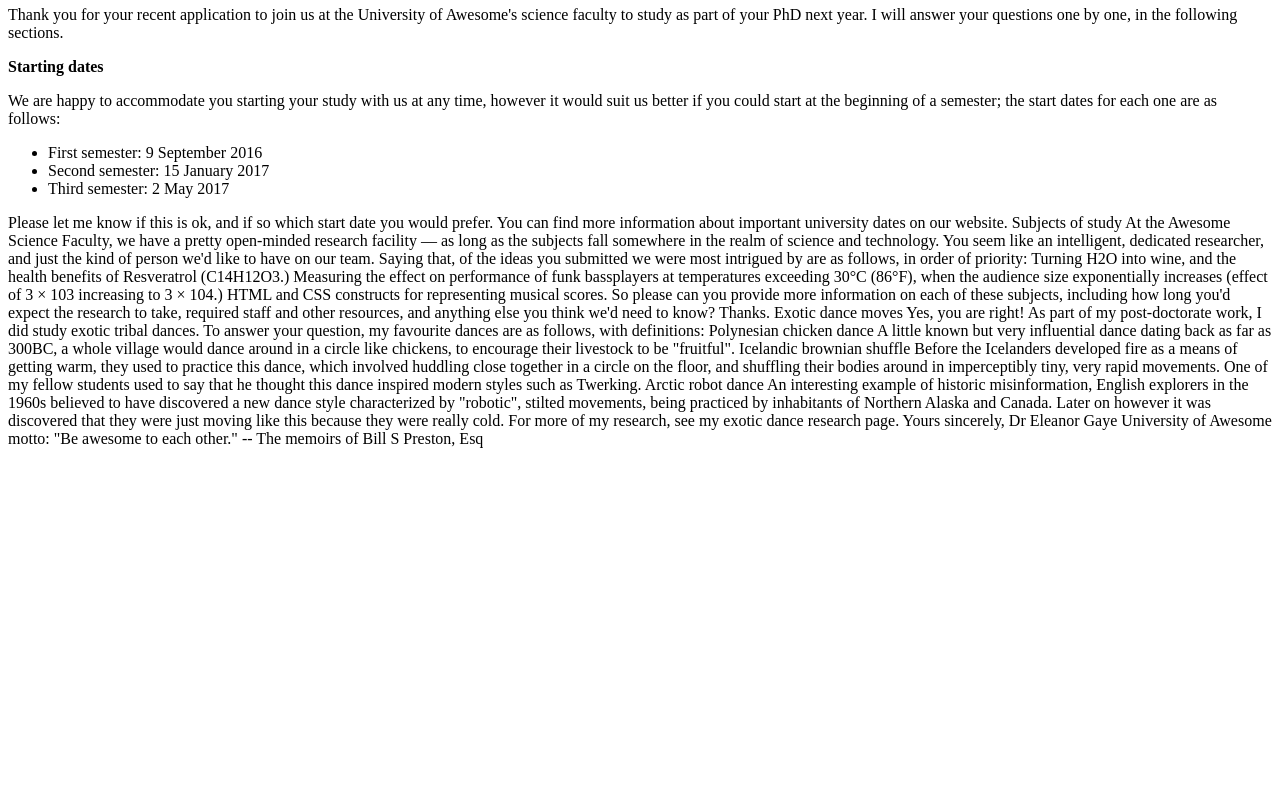
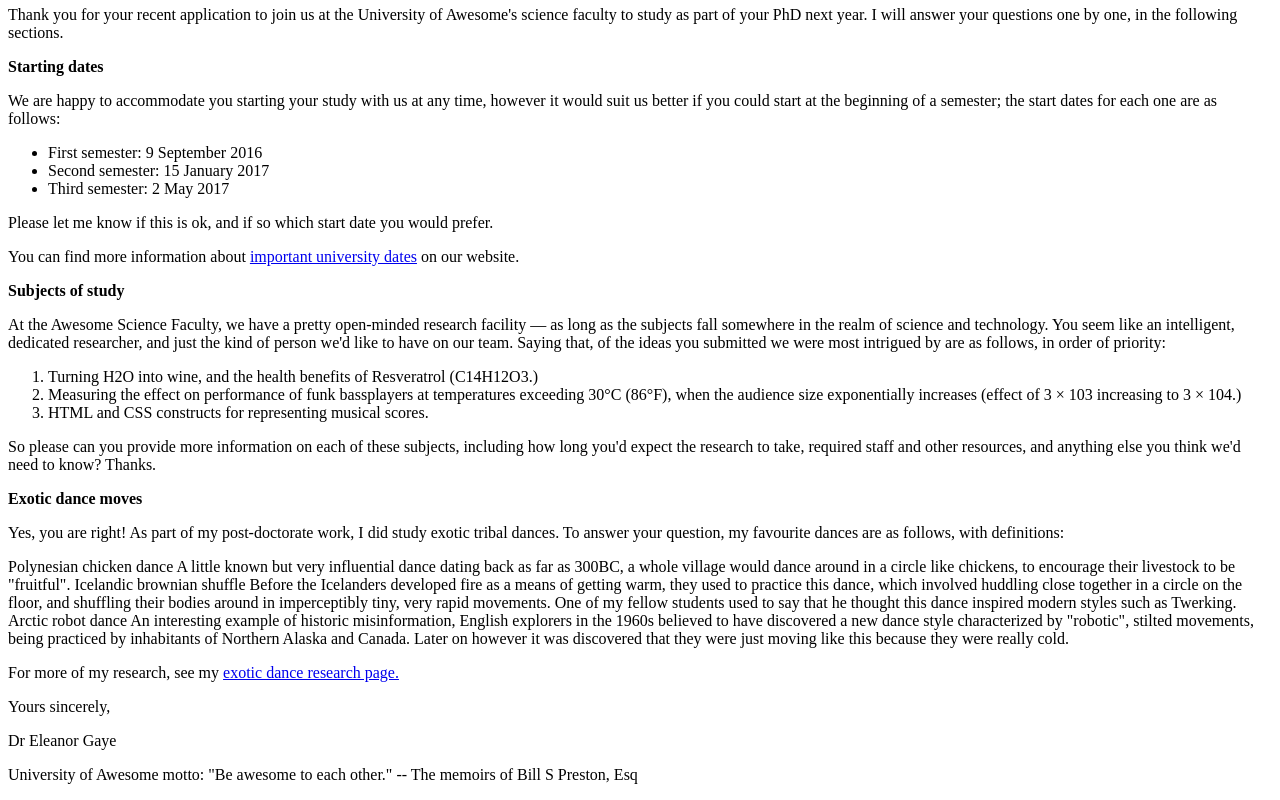
Before and after one commit to AB31804/AB31804, a plain HTML site: page Assignment1.html in a window 1280 px wide. Shown: the part 352-1152 px from the top of the page. Before the commit the page ends 808 px from the top, so only its background shows below. Drawn offline with Linux system fonts and the light colour scheme.

Commit message:
Links
Added 2 links

```diff
--- a/Assignment1.html
+++ b/Assignment1.html
@@ -44,25 +44,26 @@
     <li>Third semester: 2 May 2017</li>
     </ul>
 
-    Please let me know if this is ok, and if so which start date you would prefer.
+    <p>Please let me know if this is ok, and if so which start date you would prefer.</p>
 
-    You can find more information about important university dates on our website.
+    <p>You can find more information about <a href = "https://example.com">important university dates</a> on our website.</p>
 
 
-    Subjects of study
+    <p><strong>Subjects of study</strong></p>
 
-    At the Awesome Science Faculty, we have a pretty open-minded research facility — as long as the subjects fall somewhere in the realm of science and technology. You seem like an intelligent, dedicated researcher, and just the kind of person we'd like to have on our team. Saying that, of the ideas you submitted we were most intrigued by are as follows, in order of priority:
+    <p>At the Awesome Science Faculty, we have a pretty open-minded research facility — as long as the subjects fall somewhere in the realm of science and technology. You seem like an intelligent, dedicated researcher, and just the kind of person we'd like to have on our team. Saying that, of the ideas you submitted we were most intrigued by are as follows, in order of priority:</p>
+    <ol>
+    <li>Turning H2O into wine, and the health benefits of Resveratrol (C14H12O3.)</li>
+    <li>Measuring the effect on performance of funk bassplayers at temperatures exceeding 30°C (86°F), when the audience size exponentially increases (effect of 3 × 103 increasing to 3 × 104.)</li>
+    <li>HTML and CSS constructs for representing musical scores.</li>
+    </ol>
 
-    Turning H2O into wine, and the health benefits of Resveratrol (C14H12O3.)
-    Measuring the effect on performance of funk bassplayers at temperatures exceeding 30°C (86°F), when the audience size exponentially increases (effect of 3 × 103 increasing to 3 × 104.)
-    HTML and CSS constructs for representing musical scores.
-
-    So please can you provide more information on each of these subjects, including how long you'd expect the research to take, required staff and other resources, and anything else you think we'd need to know? Thanks.
+    <p>So please can you provide more information on each of these subjects, including how long you'd expect the research to take, required staff and other resources, and anything else you think we'd need to know? Thanks.</p>
 
 
-    Exotic dance moves
+    <p><strong>Exotic dance moves</strong></p>
 
-    Yes, you are right! As part of my post-doctorate work, I did study exotic tribal dances. To answer your question, my favourite dances are as follows, with definitions:
+    <p>Yes, you are right! As part of my post-doctorate work, I did study exotic tribal dances. To answer your question, my favourite dances are as follows, with definitions:</p>
 
     Polynesian chicken dance
     A little known but very influential dance dating back as far as 300BC, a whole village would dance around in a circle like chickens, to encourage their livestock to be "fruitful".
@@ -71,10 +72,10 @@
     Arctic robot dance
     An interesting example of historic misinformation, English explorers in the 1960s believed to have discovered a new dance style characterized by "robotic", stilted movements, being practiced by inhabitants of Northern Alaska and Canada. Later on however it was discovered that they were just moving like this because they were really cold.
 
-    For more of my research, see my exotic dance research page.
+    <p>For more of my research, see my <a href = "https://example.com">exotic dance research page.</a></p>
 
-    Yours sincerely,
-    Dr Eleanor Gaye
+    <p>Yours sincerely,</p>
+    <p>Dr Eleanor Gaye</p>
 
-    University of Awesome motto: "Be awesome to each other." -- The memoirs of Bill S Preston, Esq
+    <p>University of Awesome motto: "Be awesome to each other." -- The memoirs of Bill S Preston, Esq</p>
 </body>
```
